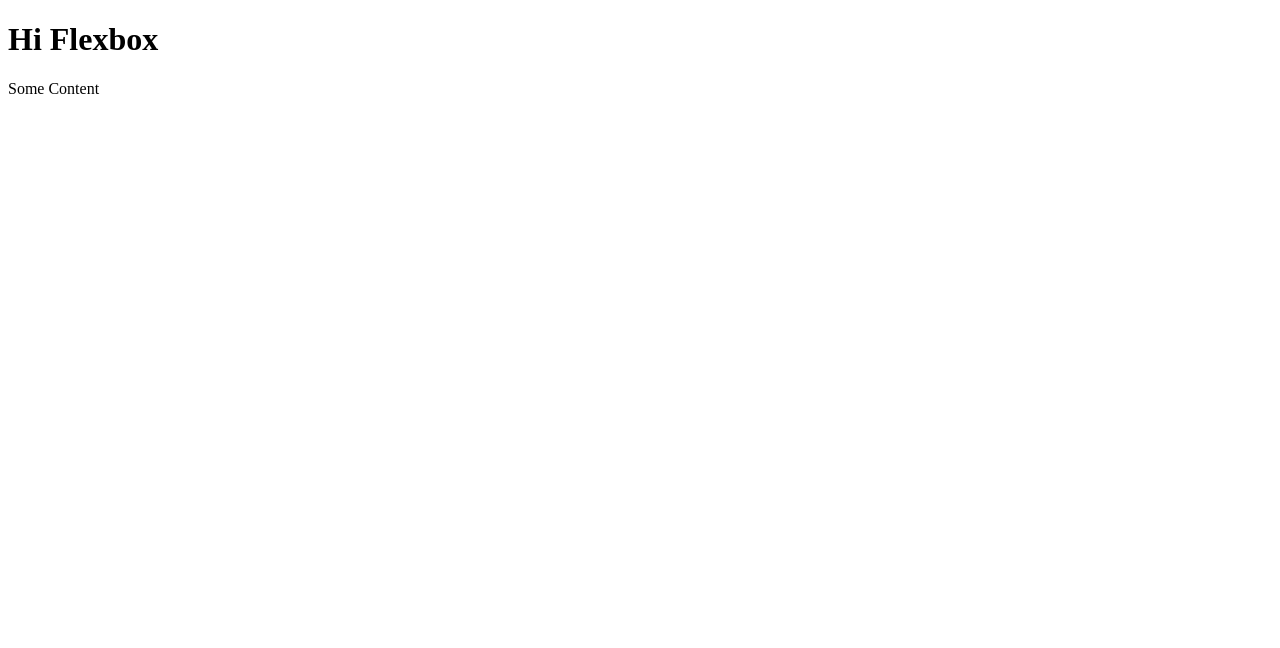
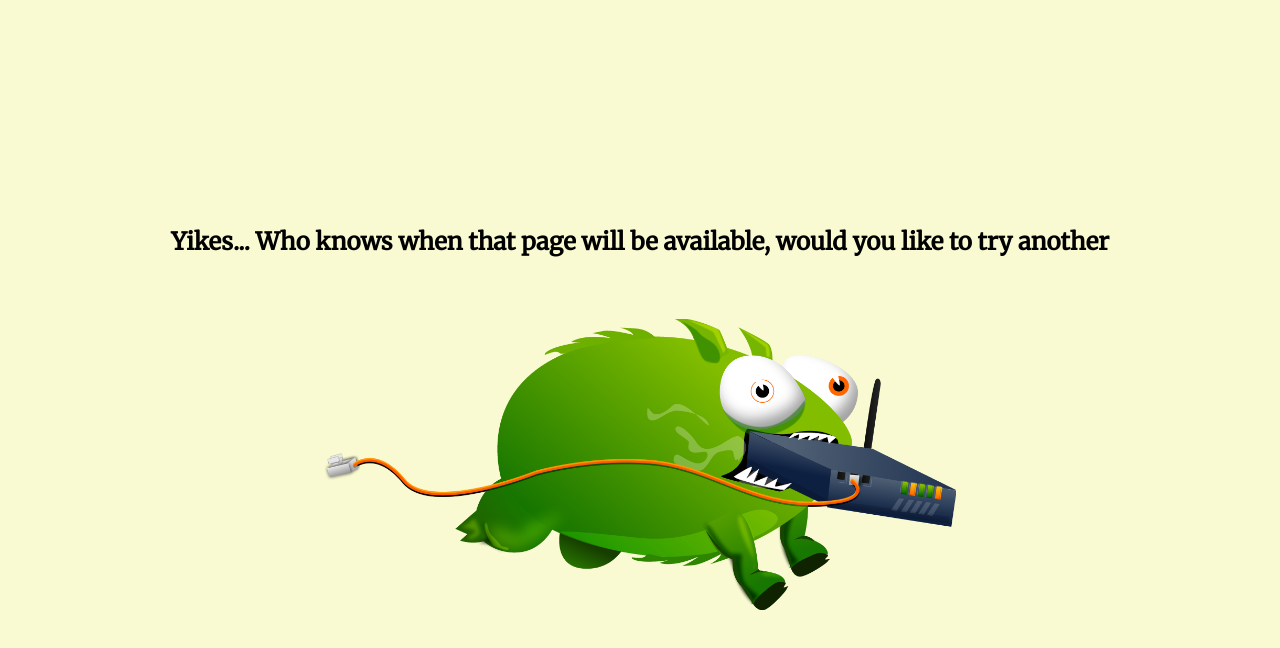
Before and after one commit to cmturner072/flexbox-course, a plain HTML site: page index.html in a window 1280 px wide. Drawn offline with Linux system fonts and the light colour scheme.

Commit message:
error page

```diff
--- a/index.html
+++ b/index.html
@@ -3,11 +3,41 @@
 <head>
     <meta charset="UTF-8">
     <meta name="viewport" content="width=device-width, initial-scale=1.0">
-    <title>Document</title>
+    <title>Error Page</title>
+    <link href="https://fonts.googleapis.com/css2?family=Merriweather&display=swap" rel="stylesheet">
+
+
+    <style>
+      body {
+          background-color: lightgoldenrodyellow;
+          font-family: 'Merriweather', serif;
+      }
+
+      .error_wrapper {
+        display: flex;
+        justify-content: center;
+        align-items: center;
+        height: 100vh;
+        flex-direction: column;
+      }
+
+      .error_wrapper > .error_heading {
+         margin-bottom: 42px;
+      }
+
+      img {
+        width: 50%;
+      }
+    </style>
 </head>
+
 <body>
-    <h1>Hi Flexbox</h1>
+    <div class="error_wrapper">
+        <div class="error_heading">
+            <h2>Yikes... Who knows when that page will be available, would you like to try another</h2>
+        </div>
 
-    <p>Some Content</p>
+        <img src="tbot.png" alt="">
+    </div>
 </body>
 </html>
```
Also changed, not shown: tbot.png (added).
